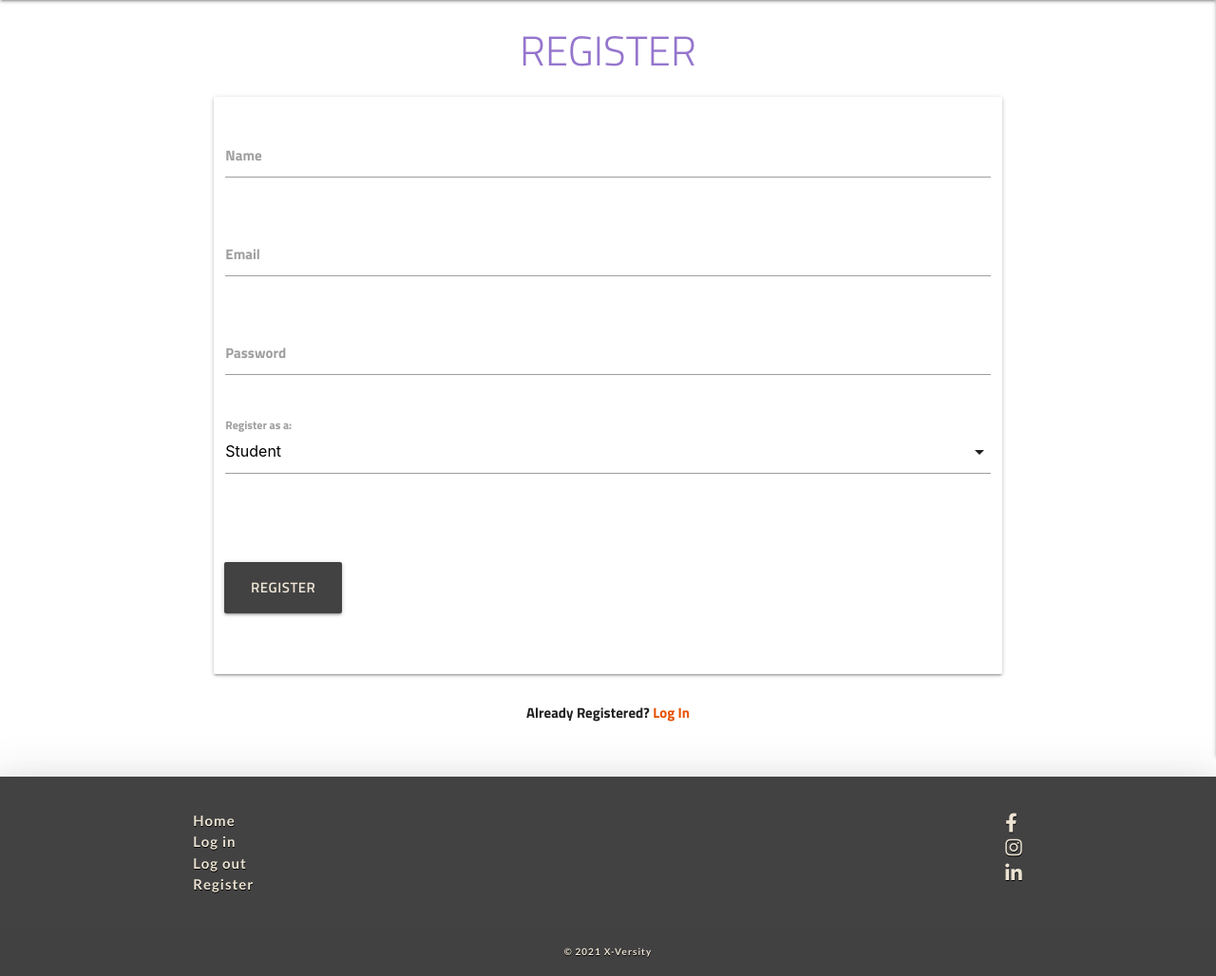
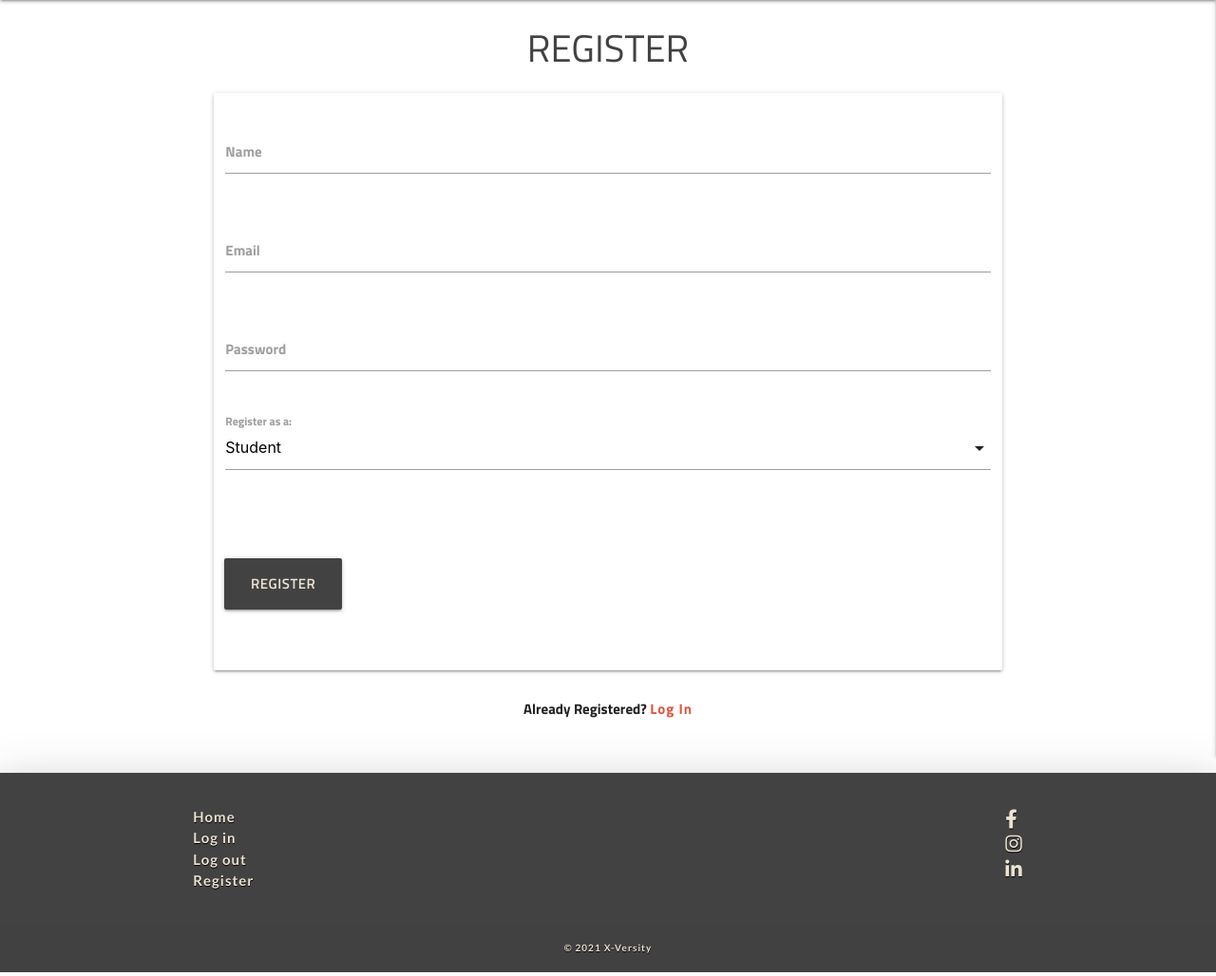
Before and after one commit to Code-Institute-Submissions/DADEVFA-x-versity, a Flask app: page /register in a window 1280 px wide. Shown: the part 64-1092 px from the top of the page at 95% size. Run offline with Flask 2, Linux system fonts and the light colour scheme; some libraries are stand-ins or nearby versions.

Commit message:
Style Update for Register Template

```diff
--- a/static/css/style.css
+++ b/static/css/style.css
@@ -39,10 +39,6 @@ body {
     color: #dd5f4c;
 }
 
-.header-text {
-    font-weight: 300;
-}
-
 .buttons {
     font-family: 'Titillium Web', sans-serif;
     font-weight: 600;
@@ -68,14 +64,24 @@ body {
     width: 100%;
 }
 
-
-.login-text{
+.register-text {
     font-size: 5vh;
     font-weight: 400;
     color: #424242;
 }
 
-.if-new{
+.login-text {
+    font-size: 5vh;
+    font-weight: 400;
+    color: #424242;
+}
+
+.if-new {
+    color: #dd5540;
+    letter-spacing: 1px;
+}
+
+.has-login {
     color: #dd5540;
     letter-spacing: 1px;
 }
--- a/templates/register.html
+++ b/templates/register.html
@@ -1,7 +1,7 @@
 {% extends "base.html" %}
 {% block content %}
 
-<h3 class="center-align deep-purple-text text-lighten-2 header-text">REGISTER</h3>
+<h3 class="center-align register-text">REGISTER</h3>
 
 <div class="row">
     <form class="col s12 m8 offset-m2" method="POST" action="{{ url_for('register') }}">
@@ -56,7 +56,7 @@
     <div class="col s12">
         <p class="center-align">
             Already Registered?
-            <a href="{{ url_for('login') }}" class="orange-text text-darken-4">Log In</a>
+            <a href="{{ url_for('login') }}" class="has-login">Log In</a>
         </p>
     </div>
 </div>
```
